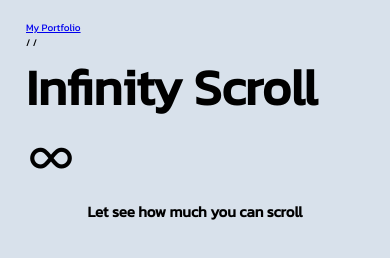
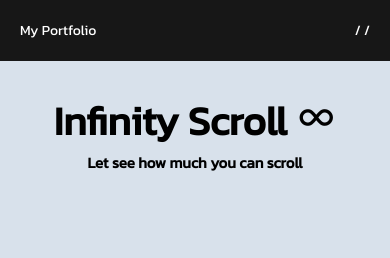
Before and after one commit to Bharat-Ag/infinity_scroll, a plain HTML site: page index.html in a window 390 px wide. Drawn offline with nearby package versions, Linux system fonts and the light colour scheme; no server answers.

Commit message:
Update style.css

```diff
--- a/style.css
+++ b/style.css
@@ -13,10 +13,36 @@ html {
 
 body {
     background-color: rgb(216, 225, 235);
-    padding: 10rem 3rem;
+}
+
+a {
+    text-decoration: none;
+    color: white;
+}
+
+.navB {
+    background: #171717;
+    padding: 2rem 10rem;
+    display: flex;
+    justify-content: center;
+    align-items: center;
+    color: white;
+    font-size: 2rem;
+    position: sticky;
+    top: 0;
+    width: 100%;
+}
+
+.time {
+    flex-grow: 1;
+    display: flex;
+    justify-content: flex-end;
+    align-items: center;
+    gap: 4rem;
 }
 
 .container {
+    padding: 4rem 3rem;
     min-width: 20rem;
     width: 70vw;
     margin: auto;
@@ -41,7 +67,6 @@ body {
 }
 
 .post_id {
-    display: inline-block;
     width: 4rem;
     height: 4rem;
     background: rgb(255, 122, 233);
@@ -61,31 +86,109 @@ body {
 }
 
 @media screen and (max-width:768px) {
-    body {
-        padding: 4rem 3rem;
-    }
-
     .headline {
         margin: 0 0 -22px 0;
     }
 
+    .navB {
+        padding: 2rem 5.9rem;
+    }
+
     .container {
+        padding: 3rem 0;
         width: 84vw;
+    }
+}
+
+@media screen and (max-width:653px) {
+    .navB {
+        padding: 2rem 3.5rem;
+    }
+
+    .container {
+        padding: 3rem 0;
+        width: 84vw;
+    }
+
+    .time {
+        gap: 2rem;
     }
 }
 
 @media screen and (max-width:480px) {
 
-    body {
-        background-color: rgb(216, 225, 235);
-        padding: 2rem 2.6rem;
+    .navB {
+        font-size: 1.4rem;
+        padding: 2rem;
+    }
+
+    .container h1 {
+        font-size: 4rem;
     }
 
     .container {
         width: 100%;
+        padding: 3rem 2.6rem;
+
     }
 
     .container .posts {
         padding: 2rem 3rem;
     }
+
+    .post_id {
+        width: 70%;
+        text-align: center;
+        border-radius: 2px 10px;
+    }
+
+    .title {
+        font-size: 2.3rem;
+    }
+
+    .container .details {
+        font-size: 1.8rem;
+    }
 }
+
+@media screen and (max-width:350px) {
+
+    .navB {
+        font-size: 1.1rem;
+    }
+
+    .container {
+        padding: 2rem 1.6rem;
+    }
+
+    .container h1 {
+        font-size: 3rem;
+    }
+
+    .container .posts {
+        padding: 2rem 2.5rem;
+    }
+
+    .time {
+        gap: 1rem;
+    }
+
+    .headline {
+        font-size: 1.1rem;
+    }
+}
+
+@media screen and (max-width:350px) {
+
+    .navB {
+        font-size: 1.5rem;
+    }
+
+    .time {
+        display: none;
+    }
+
+    .container .posts {
+        margin: 3rem 0 0 0;
+    }
+}
```
